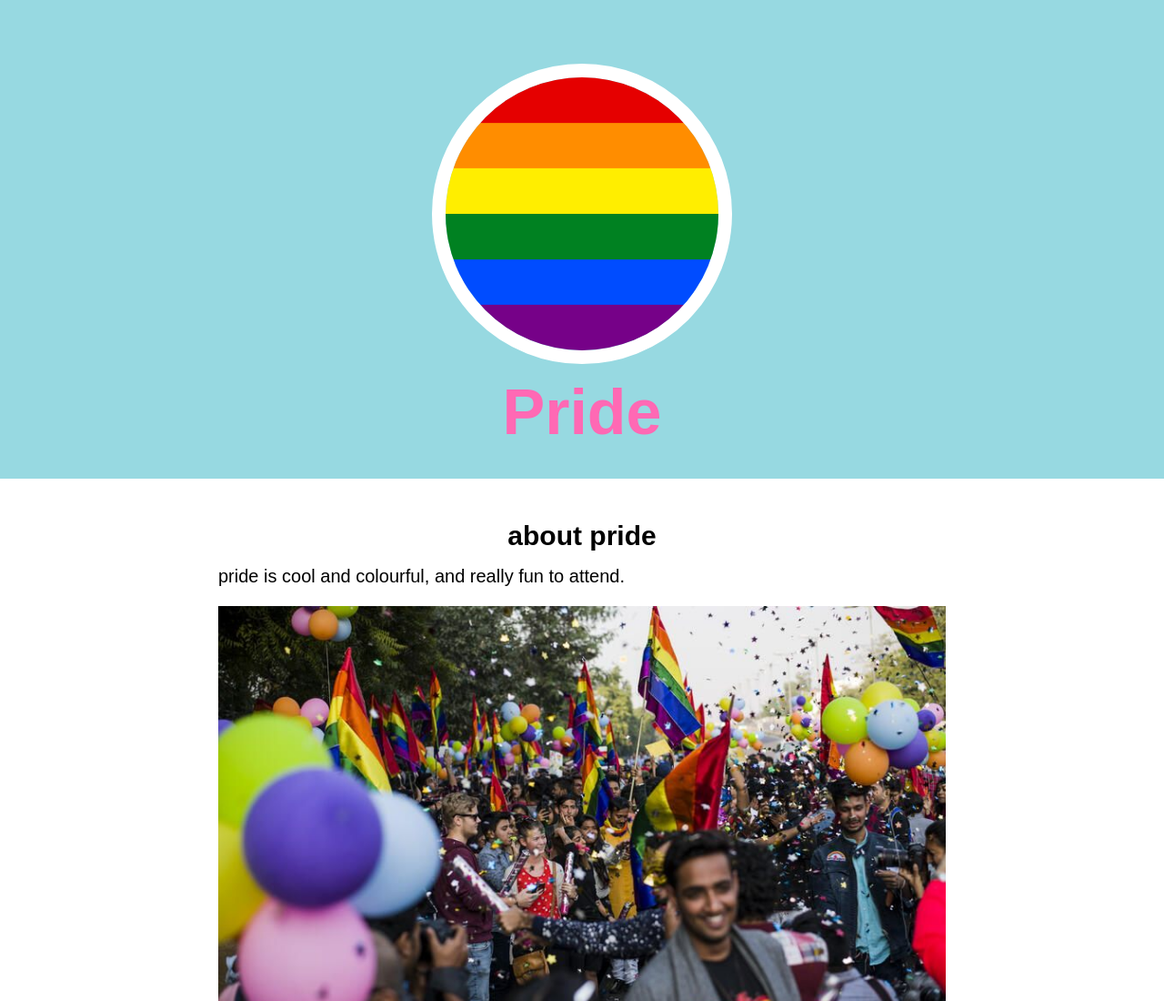
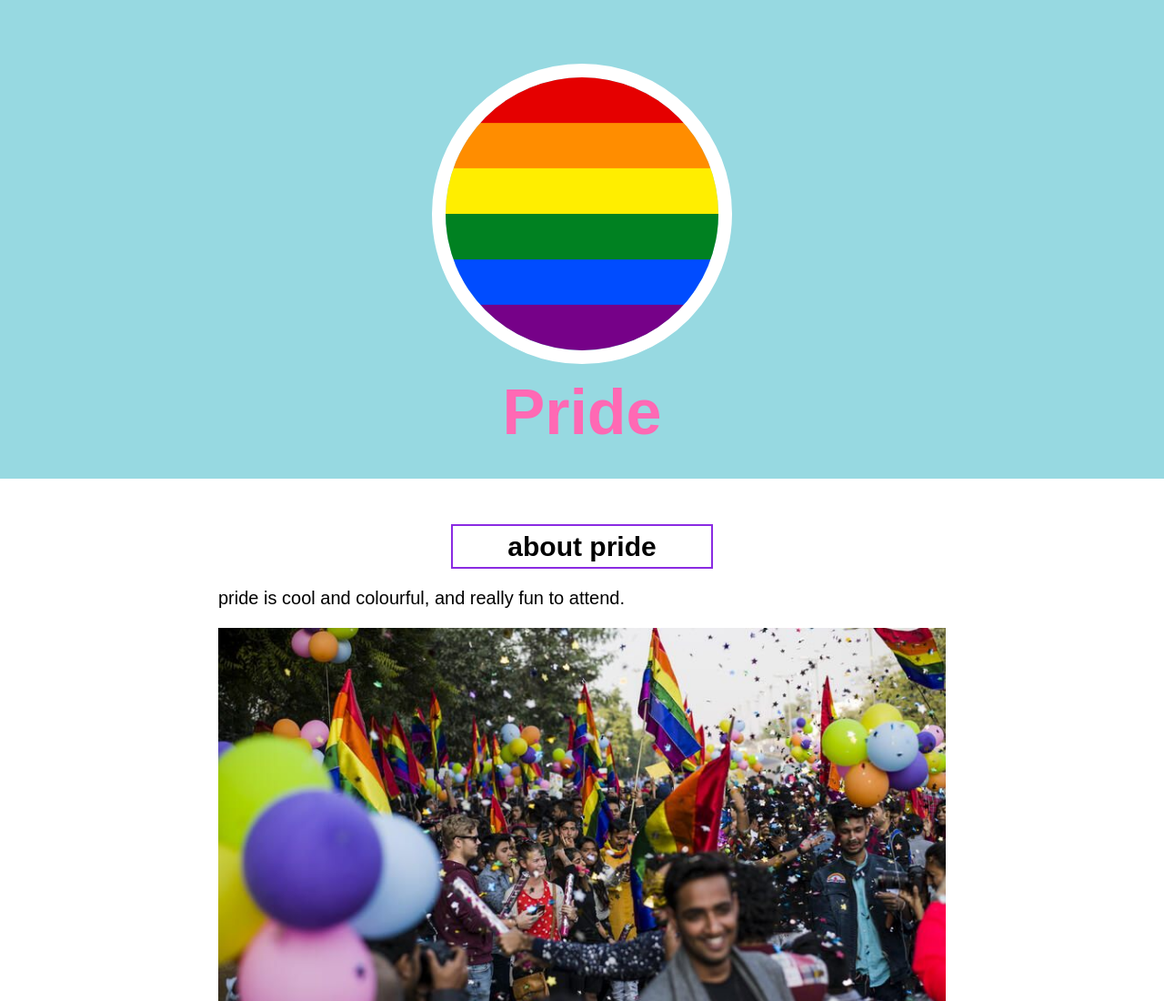
Before and after one commit to noah-andenmatten/cartoon-hero, a plain HTML site: page pride.html in a window 1280 px wide. Shown: the top 1100 px of the page at 91% size. Drawn offline with Linux system fonts and the light colour scheme; a web font is replaced by a local one.

Commit message:
added link to picture

```diff
--- a/css/pride.css
+++ b/css/pride.css
@@ -57,6 +57,7 @@ a:hover{
     opacity: .7;
 }
 
+/* a for links and opacity goes from 0 to 1 */
 footer a:hover{
     background-color: white;
     color: yellowgreen;
@@ -87,3 +88,10 @@ p.caption{
     margin-top: 0;
     font-size: 75%;
 }
+
+.box{
+    border: 2px solid blueviolet;
+    margin-left: 20vw;
+    margin-right: 20vw;
+    padding: 10px;
+}
--- a/pride.html
+++ b/pride.html
@@ -10,13 +10,15 @@
 <body>
     <!-- header element -->
     <header>
+        <a href="https://de.wikipedia.org/wiki/Pride" target="_blank">
         <img src="img/square-pride.jpeg" >
+        </a>
         <h1>Pride</h1>
     </header>
 
     <!-- main element -->
     <main>
-        <h2>about pride</h2>
+        <h2 class="box">about pride</h2>
         <p>pride is cool and colourful, and really fun to attend. </p>
         <img src="img/pride-party.jpeg" >
         <p class="caption">this is what a pride party looks like</p>
```
